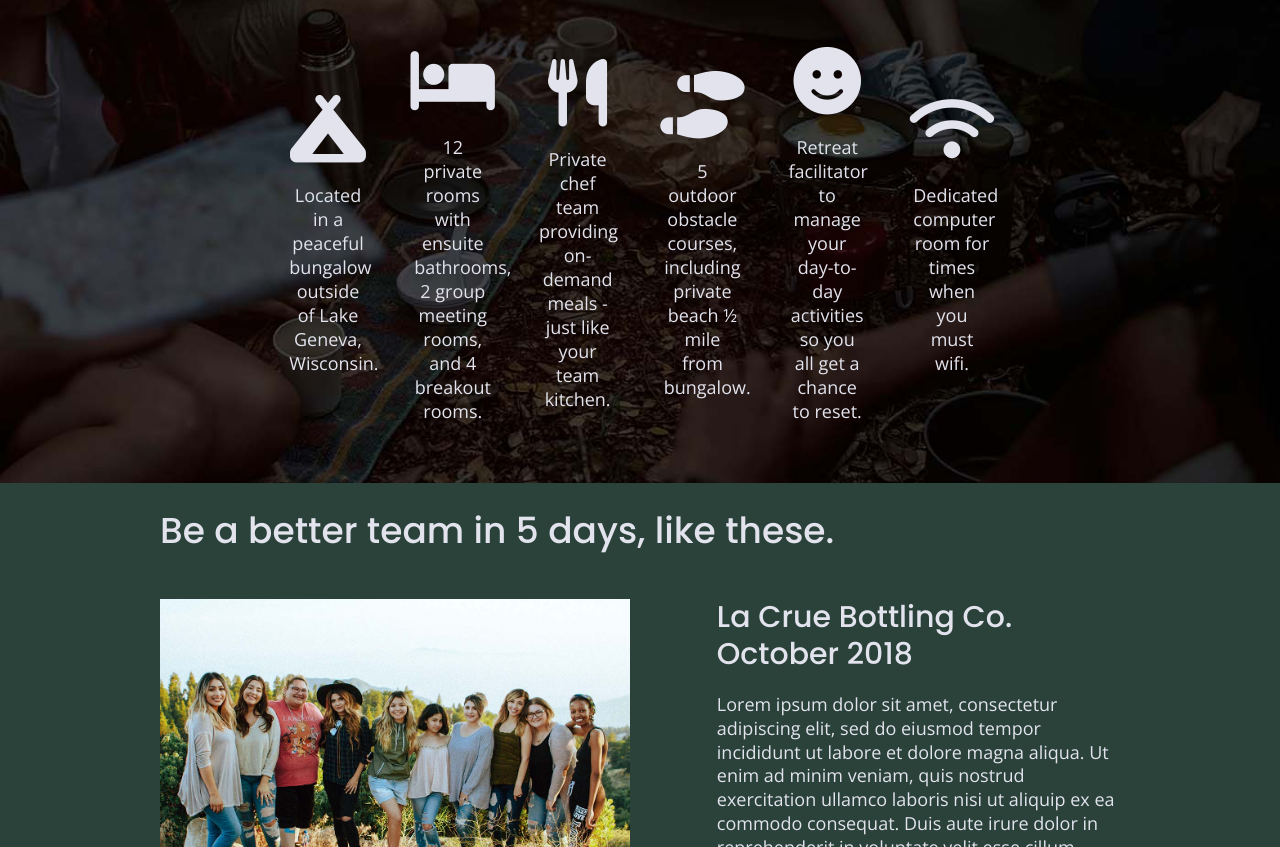
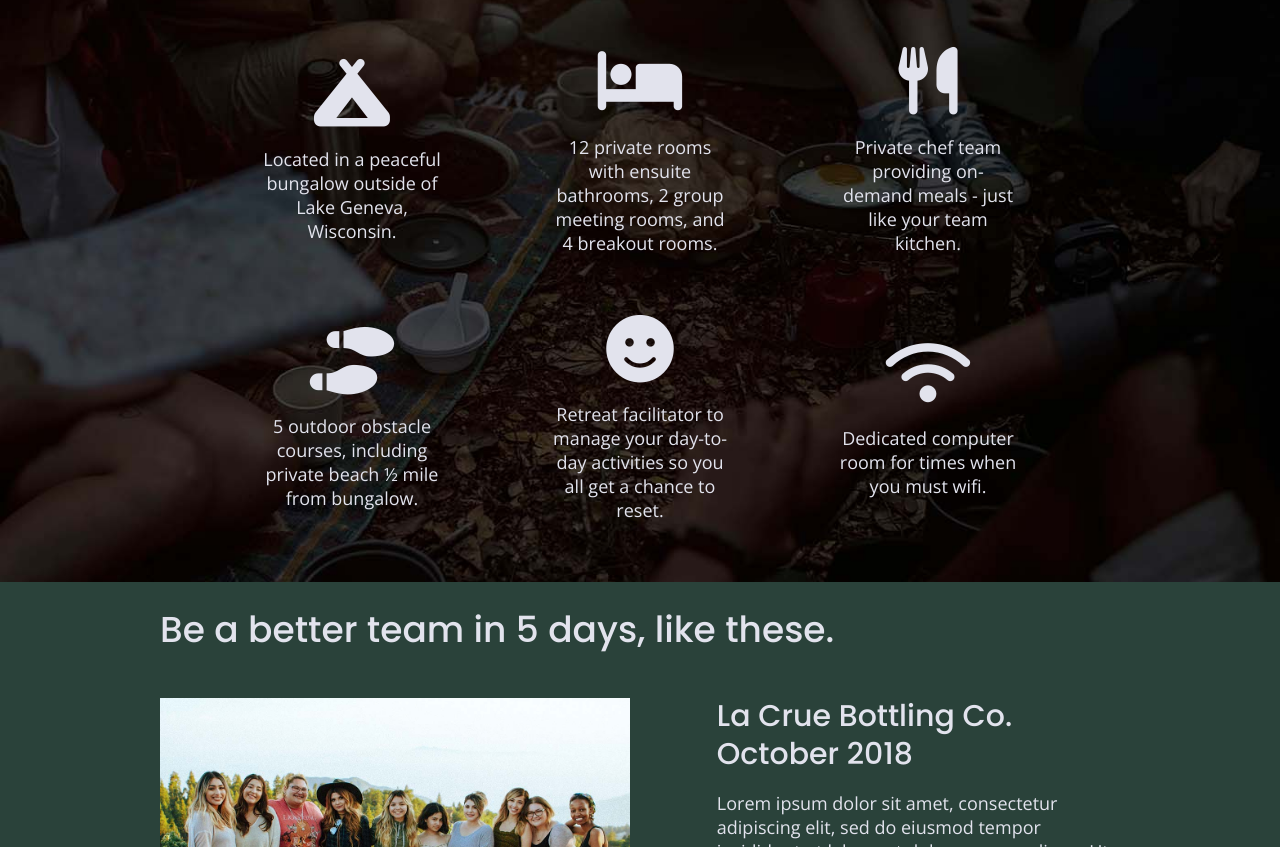
Before and after one commit to mauramcgurk/unplugged-retreat, a website: page index.html in a window 1280 px wide. Shown: the part 1195-2042 px from the top of the page. Drawn offline with nearby package versions, Linux system fonts and the light colour scheme.

Commit message:
Styled Features section on Desktop

```diff
--- a/css/main.css
+++ b/css/main.css
@@ -847,7 +847,7 @@ footer .copyright {
    } */
 
    .features article {
-     flex-basis: 13%;
+     flex-basis: 30%;
      /* flex-flow: row wrap;
      justify-content: space-between;
      padding: 20px 65px; */
```
